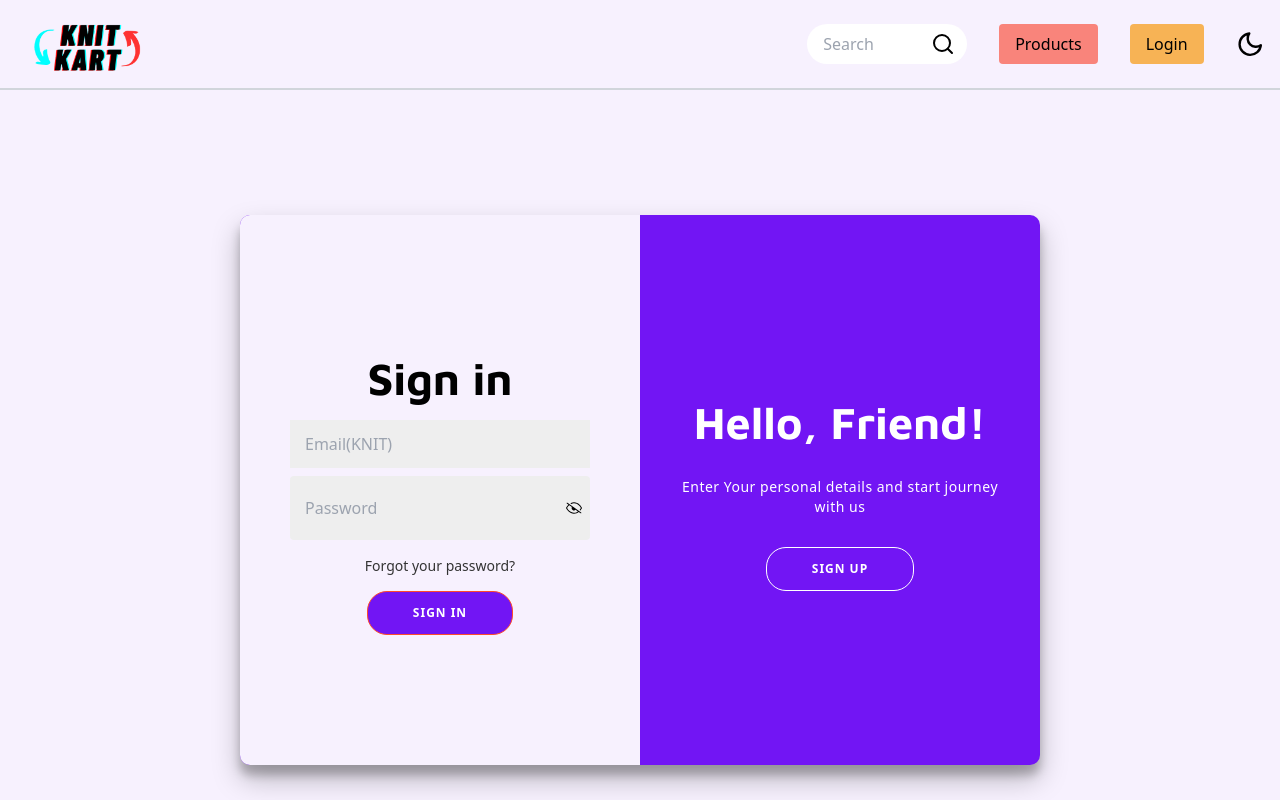
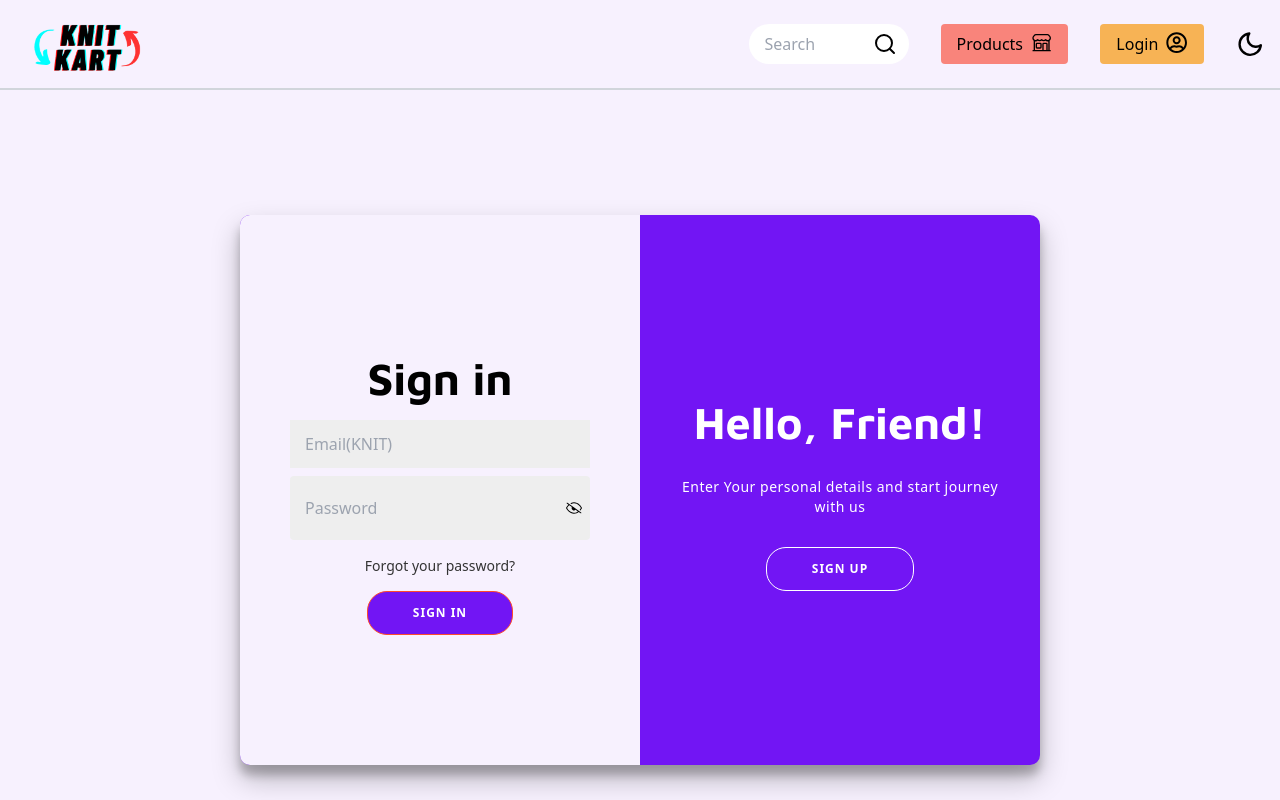
Before and after one commit to Rahul-K-Saini/KNIT-KART, a React (Vite) app in the folder frontend/: page /entrance in a window 1280 px wide. Shown: the top 800 px of the page. Built offline with nearby package versions, Linux system fonts and the light colour scheme; what tailwindcss-animated would draw is missing.

Commit message:
fix: navbar

```diff
--- a/frontend/src/Components/Navbar/Navbar.jsx
+++ b/frontend/src/Components/Navbar/Navbar.jsx
@@ -5,6 +5,8 @@ import { Search } from "lucide-react";
 import logo from "../../assets/images/logo.png";
 import logoDark from "../../assets/images/logo-dark.png";
 import { useSelector } from "react-redux";
+import { FaRegUserCircle } from "react-icons/fa";
+import { HiOutlineBuildingStorefront } from "react-icons/hi2";
 
 function Navbar() {
   const theme = useSelector((state) => state.theme.theme);
@@ -21,21 +23,21 @@ function Navbar() {
   return (
     <nav className="w-full px-4 py-1 top-0 sticky z-50 border-b-2 border-gray-300  bg-background">
       <div className="flex justify-between items-center">
-        <div>
+        <div className="min-w-fit">
           <Link to="/">
             <img
               src={theme === "light" ? logo : logoDark}
               alt="logo"
-              className="w-25 h-20"
+              className="w-auto h-20"
             />
           </Link>
         </div>
-        <div className="flex items-center space-x-8">
-          <div
-            className={`relative ${
-              isFocused ? "w-60" : "w-40"
-            } transition-width duration-300 ease-in-out`}
-          >
+
+        <div className="flex items-center md:space-x-8 space-x-3">
+
+          <div>
+            <div className={`relative ${isFocused ? "w-60" : "w-40"
+              } transition-width duration-300 ease-in-out md:block hidden`}>
                 <input
                 type="search"
                 placeholder="Search"
@@ -45,14 +47,24 @@ function Navbar() {
               />
               <Search className="absolute right-3 top-1/2 transform -translate-y-1/2" />
             </div>
-          <button className="dark:text-gray-50 bg-secondary data:bg-secondary px-4 py-2 rounded hover:opacity-85 transform transition-all duration-300 hover:scale-105">
-            <a href="#products">Products</a>
+
+            <div className="relative md:hidden block">
+              <Search className="absolute right-3 top-1/2 transform -translate-y-1/2 text-text" />
+            </div>
+          </div>
+
+          <button className="flex item-center justify-center dark:text-gray-50 bg-secondary data:bg-accent md:px-4 px-2 py-2 rounded hover:opacity-85 transform transition-all duration-300 hover:scale-105">
+            <a href="#products">
+              <span className="md:block mr-2 hidden">Products</span>
+            </a>
+            <HiOutlineBuildingStorefront className="text-xl" />
           </button>
           <Link
             to="/entrance"
-            className="dark:text-gray-50 bg-accent data:bg-accent px-4 py-2 rounded hover:opacity-85 transform transition-all duration-300 hover:scale-105"
+            className="flex item-center justify-center dark:text-gray-50 bg-accent data:bg-accent md:px-4 px-2 py-2 rounded hover:opacity-85 transform transition-all duration-300 hover:scale-105"
           >
-            Login
+            <span className="md:block mr-2 hidden">Login</span>
+            <FaRegUserCircle className="text-xl" />
           </Link>
           <ThemeToggle />
         </div>
```
Lines whose indentation alone changed are shown as unchanged.
